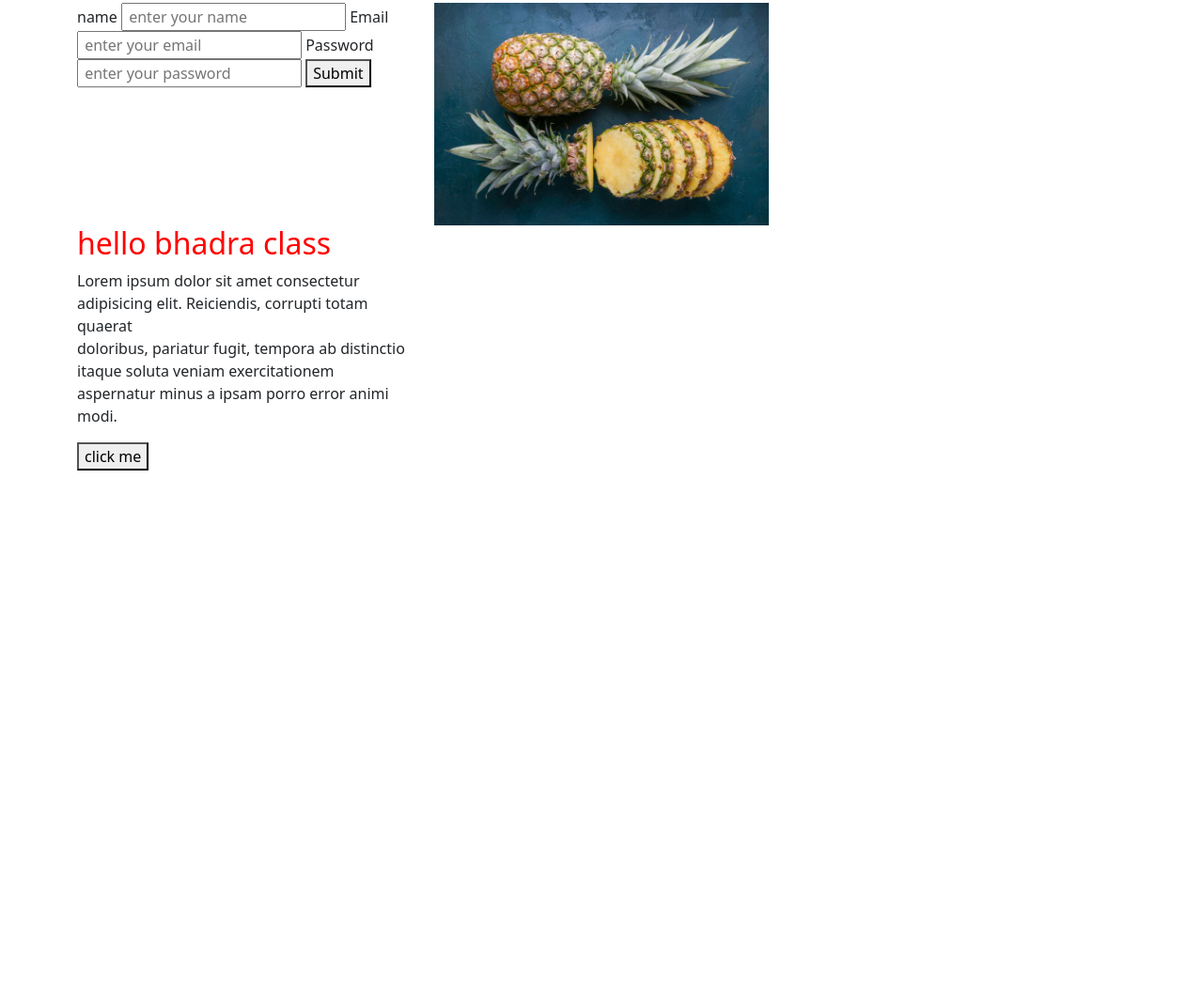
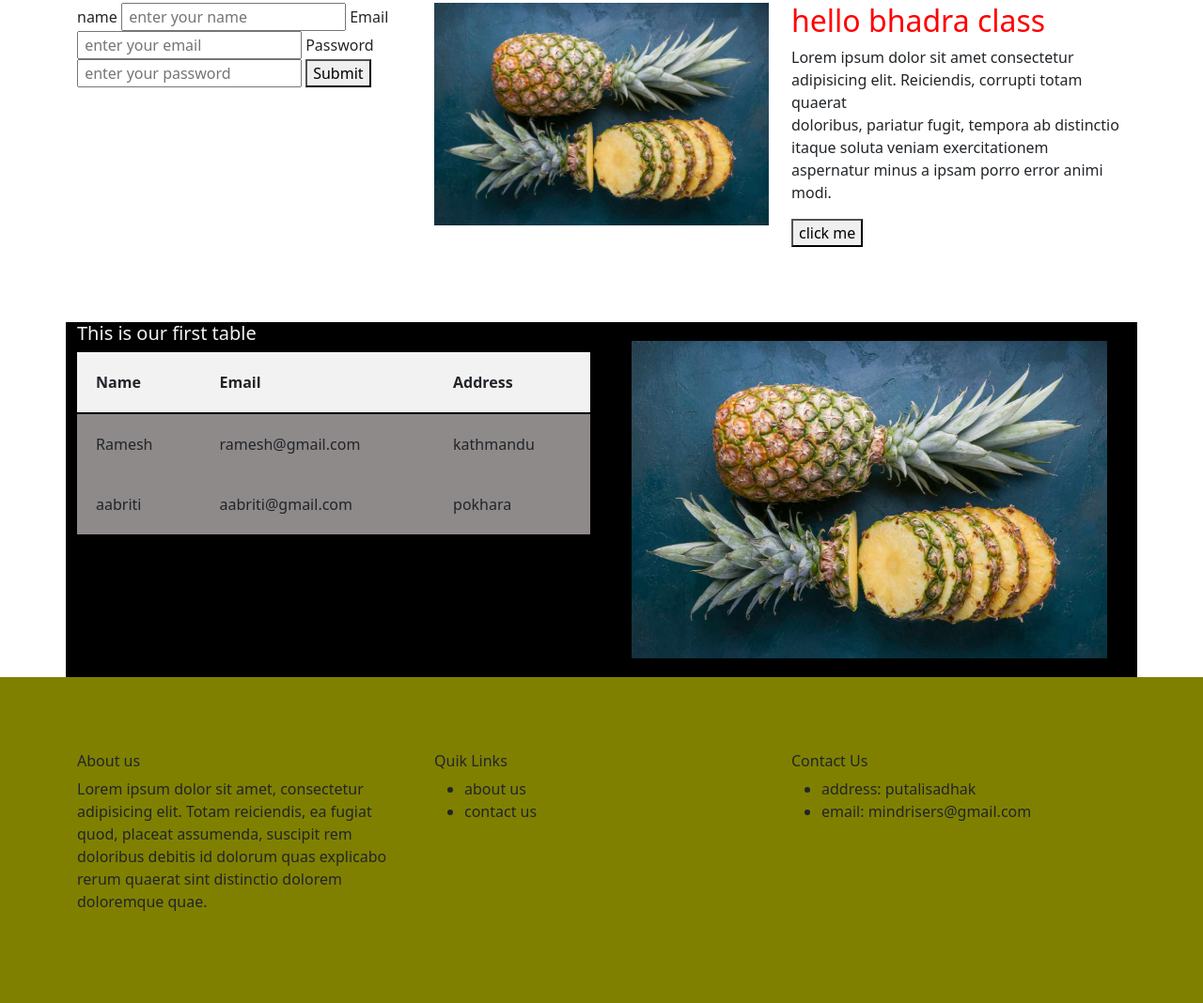
Before and after one commit to Raju-bit-creator/bhadra-group, a plain HTML site: page index.html in a window 1280 px wide. Shown: the part 137-1205 px from the top of the page at 94% size. Before the commit the page ends 800 px from the top, so only its background shows below. Drawn offline with nearby package versions, Linux system fonts and the light colour scheme.

Commit message:
table  and css

```diff
--- a/index.html
+++ b/index.html
@@ -22,11 +22,11 @@
           </div>
         </div>
         <!-- <div class="col-md-9"> -->
-          <ul id="menu-items">
-            <li> Home</li>
-            <li> About </li>
-            <li> Our Services</li>
-          </ul>
+        <ul id="menu-items">
+          <li> Home</li>
+          <li> About </li>
+          <li> Our Services</li>
+        </ul>
         <!-- </div> -->
       </div>
     </div>
@@ -51,7 +51,7 @@
           <a href="https://www.facebook.com" target="_blank"><img src="images/pineapple.jpg" alt="fruit"></a>
         </div>
       </div>
-      <div></div>
+
       <div class="col-md-4">
         <h2 class="hello"> hello bhadra class</h2>
         <p>Lorem ipsum dolor sit amet consectetur adipisicing elit. Reiciendis, corrupti totam quaerat <br> doloribus,
@@ -61,8 +61,63 @@
       </div>
     </div>
   </div>
+  <div class="bhadra-group">
+    <div class="container">
+      <div class="row">
+        <div class="col-md-6">
+          <h5>This is our first table</h5>
+          <table>
+            <tr>
+              <th>Name</th>
+              <th>Email</th>
+              <th>Address</th>
+            </tr>
+            <tr>
+              <td>Ramesh</td>
+              <td>ramesh@gmail.com</td>
+              <td>kathmandu</td>
+            </tr>
+            <tr>
+              <td>aabriti</td>
+              <td>aabriti@gmail.com</td>
+              <td>pokhara</td>
+            </tr>
+          </table>
+        </div>
+        <div class="col-md-6">
+          <div class="pinapple">
+            <img src="images/pineapple.jpg" alt="fruit">
+          </div>
+        </div>
+      </div>
+    </div>
+  </div>
+  <div class="footer">
+    <div class="container">
+      <div class="row">
+      <div class="col-md-4">
+        <h6>About us</h6>
+        <p>Lorem ipsum dolor sit amet, consectetur adipisicing elit. Totam reiciendis, ea fugiat quod, placeat assumenda, suscipit rem doloribus debitis id dolorum quas explicabo rerum quaerat sint distinctio dolorem doloremque quae.</p>
+      </div>
+      <div class="col-md-4">
+        <h6>Quik Links</h6>
+        <ul>
+          <li>about us</li>
+          <li>contact us</li>
+        </ul>
+      </div>
+      <div class="col-md-4">
+        <h6>Contact Us</h6>
+        <ul>
+          <li>address: putalisadhak</li>
+          <li>email: mindrisers@gmail.com</li>
+        </ul>
+      </div>
+      </div>
+    </div>
+  </div>
 
-  <!-- h1-h6 -->
+
 
 
 
--- a/style/style.css
+++ b/style/style.css
@@ -1,17 +1,65 @@
-#menu-items{
+#menu-items {
     color: blue;
     list-style: none;
     display: flex;
     gap: 20px;
 
 }
+
 .header {
     display: flex;
     justify-content: space-between;
 }
-.hello{
+
+.hello {
     color: red;
 }
-.hero-img img{
+
+.hero-img img {
     width: 100%;
 }
+
+table {
+    width: 100%;
+    background: red;
+    border-radius: 10px;
+
+
+}
+
+tr,
+td {
+    padding: 20px;
+    background: #8f8a8a;
+}
+
+th {
+    border-bottom: 2px solid black;
+    padding: 20px;
+    background: #f2f2f2;
+}
+
+.bhadra-group {
+    /* background: rgb(46, 59, 71); */
+    padding: 80px 0px 0px 0px;
+}
+
+.bhadra-group .container {
+    background: black;
+}
+
+.bhadra-group h5 {
+    color: #f2f2f2;
+}
+
+.pinapple img {
+    width: 100%;
+    padding: 20px
+}
+/* .pinapple{
+    padding: 20px
+} */
+ .footer {
+    padding: 80px 0px;
+    background: olive;
+ }
```
